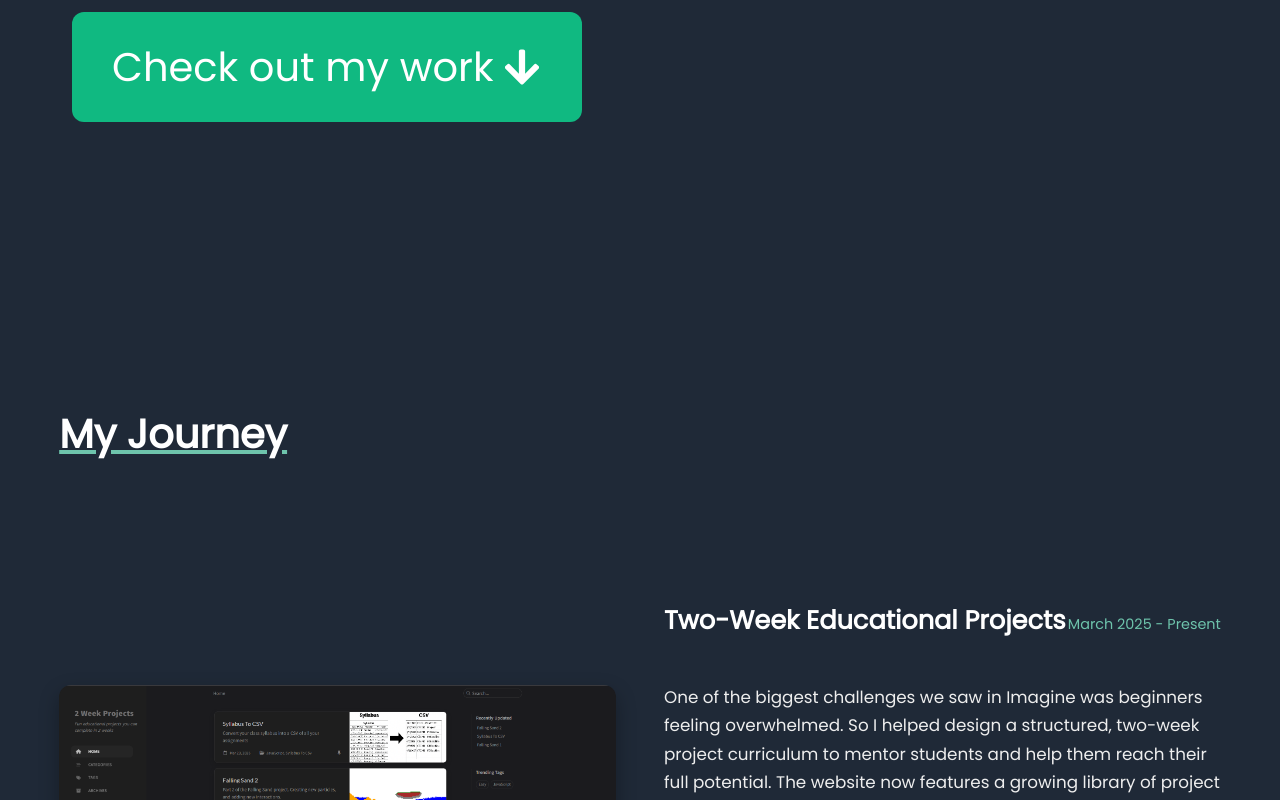
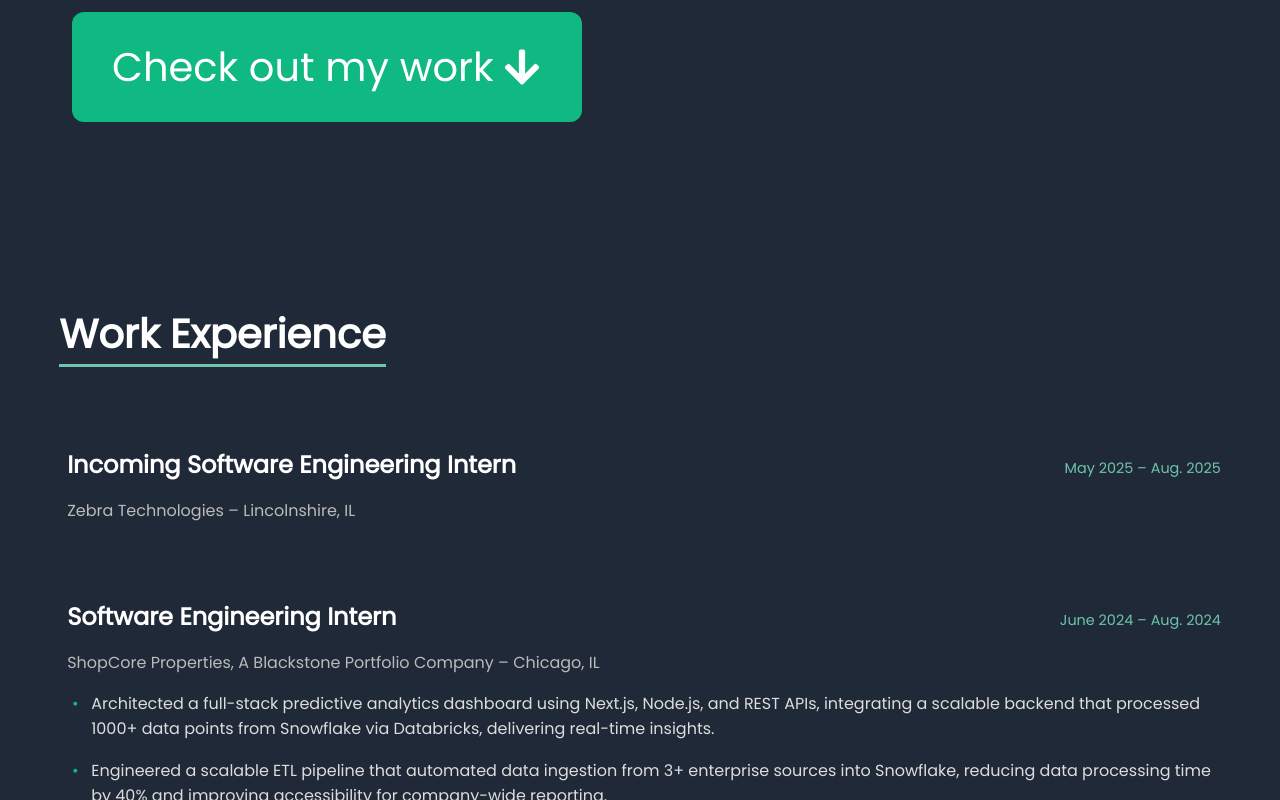
Before and after one commit to arnavg34/arnav.dev, a React (Vite) app in the folder react-ts/: page / in a window 1280 px wide. Shown: the part 720-1520 px from the top of the page. Built offline with nearby package versions, Linux system fonts and the light colour scheme.

Commit message:
basic update

```diff
--- a/react-ts/src/components/HomePage.tsx
+++ b/react-ts/src/components/HomePage.tsx
@@ -10,12 +10,18 @@ export default function HomePage() {
         <section id="hero">
           <Hero />
         </section>
+        <section id="skills" style={{ paddingTop: '100px' }}>
+          <Experience />
+        </section>
         <section id="journey" style={{ paddingTop: '200px' }}>
           <Journey />
         </section>
         <section id="experience" style={{ paddingTop: '100px' }}>
           <Experience />
         </section>
+        <section id="projects" style={{ paddingTop: '100px' }}>
+          <Experience />
+        </section>
       </>
     )
   }
```
